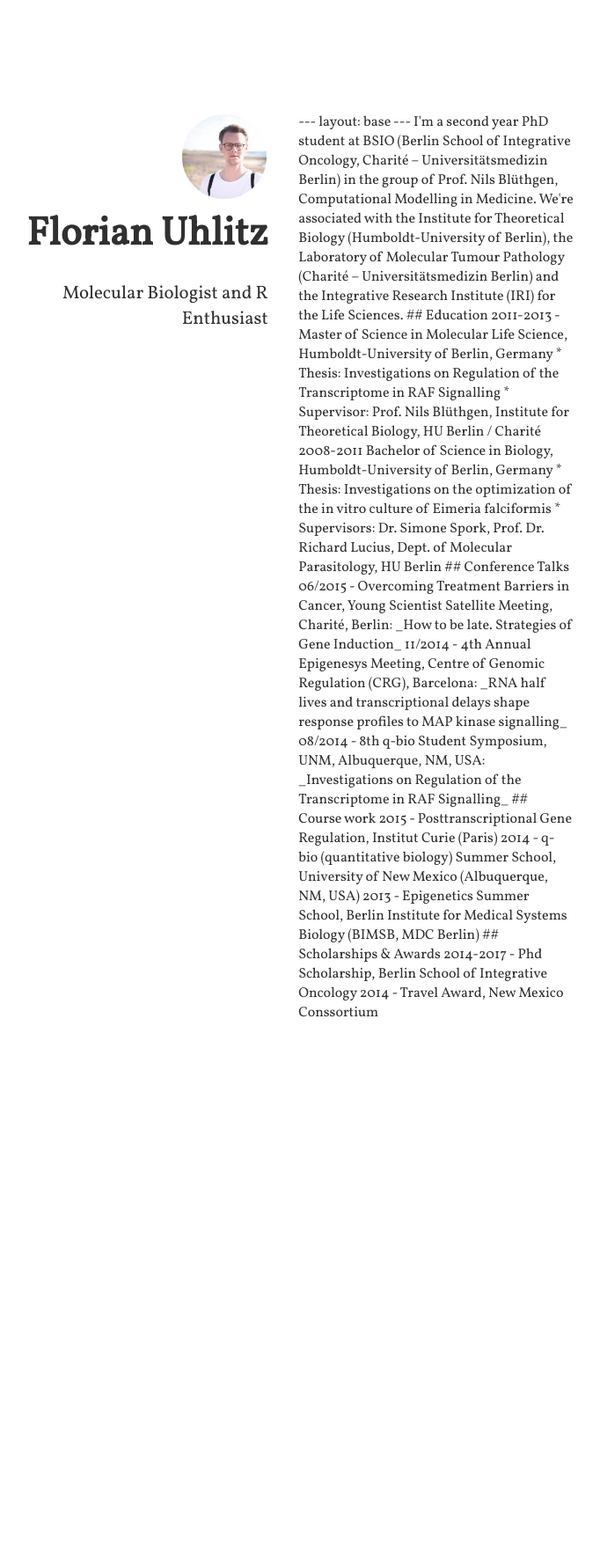
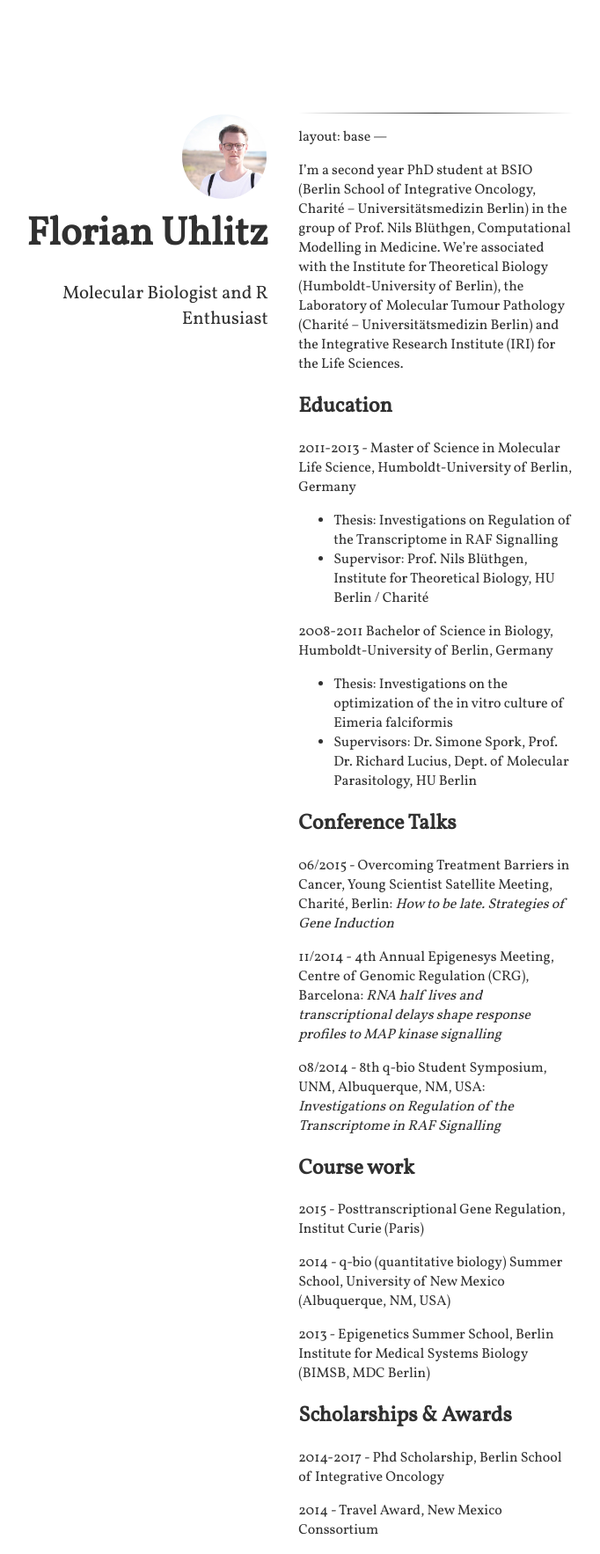
Before and after one commit to uhlitz/uhlitz.github.io, a Jekyll site: the page built from index.html, in a window 1280 px wide. Shown: the whole page at 88% size, without its empty margins (328-1010 px from the left). Built offline with Jekyll 4.4.1, drawn with Linux system fonts in a browser that asks for light colours; nearby versions of some CDN libraries; before the commit the page ends 1162 px from its top, so only the background shows below that; some of the changed lines change nothing that is shown.

Commit message:
yaml trouble6

```diff
--- a/_includes/content.html
+++ b/_includes/content.html
@@ -1 +1,2 @@
-{% include my_content.md %}
+{% capture my-include %}{% include my_content.md %}{% endcapture %}
+{{ my-include | markdownify }}
```
